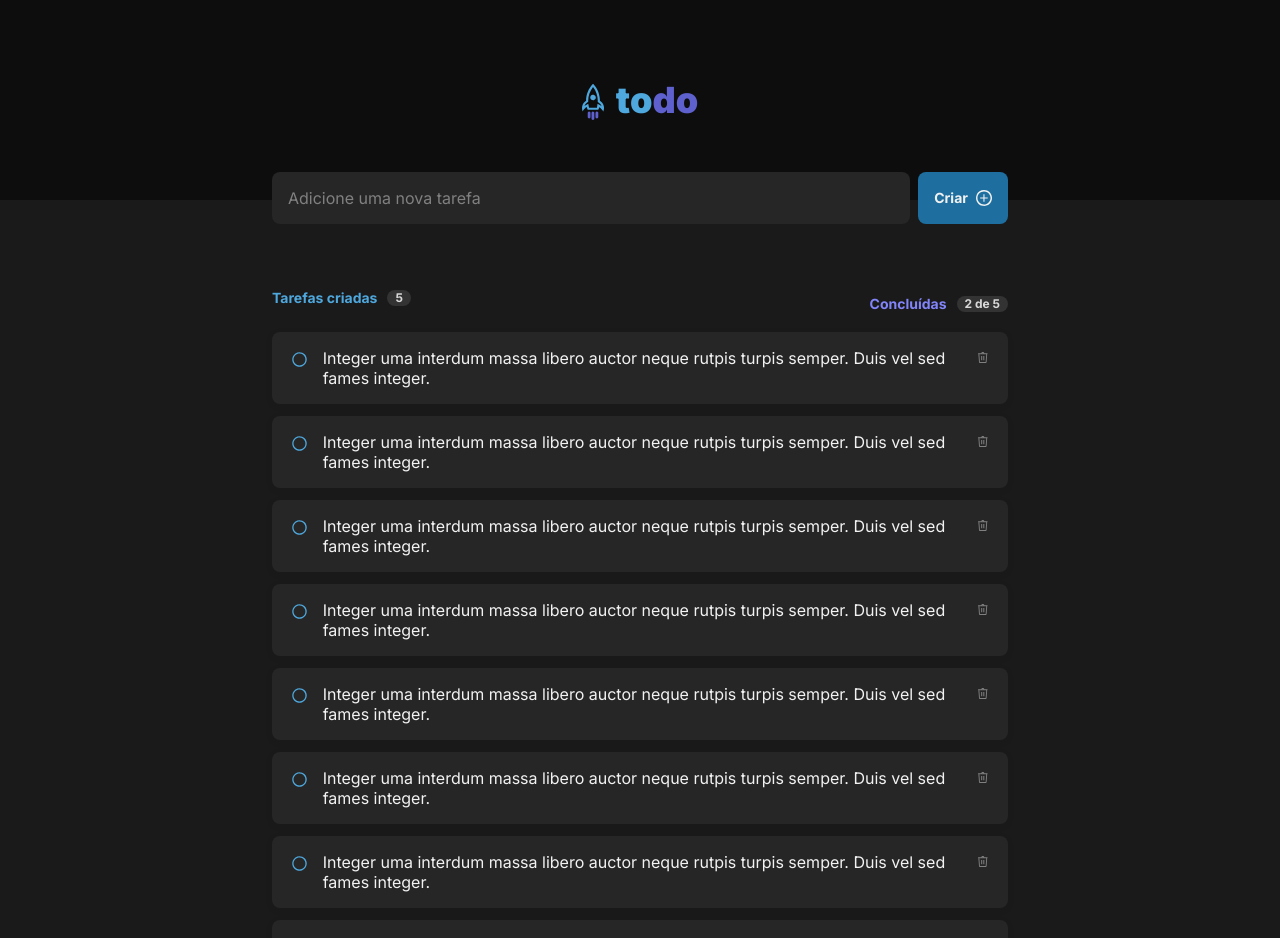
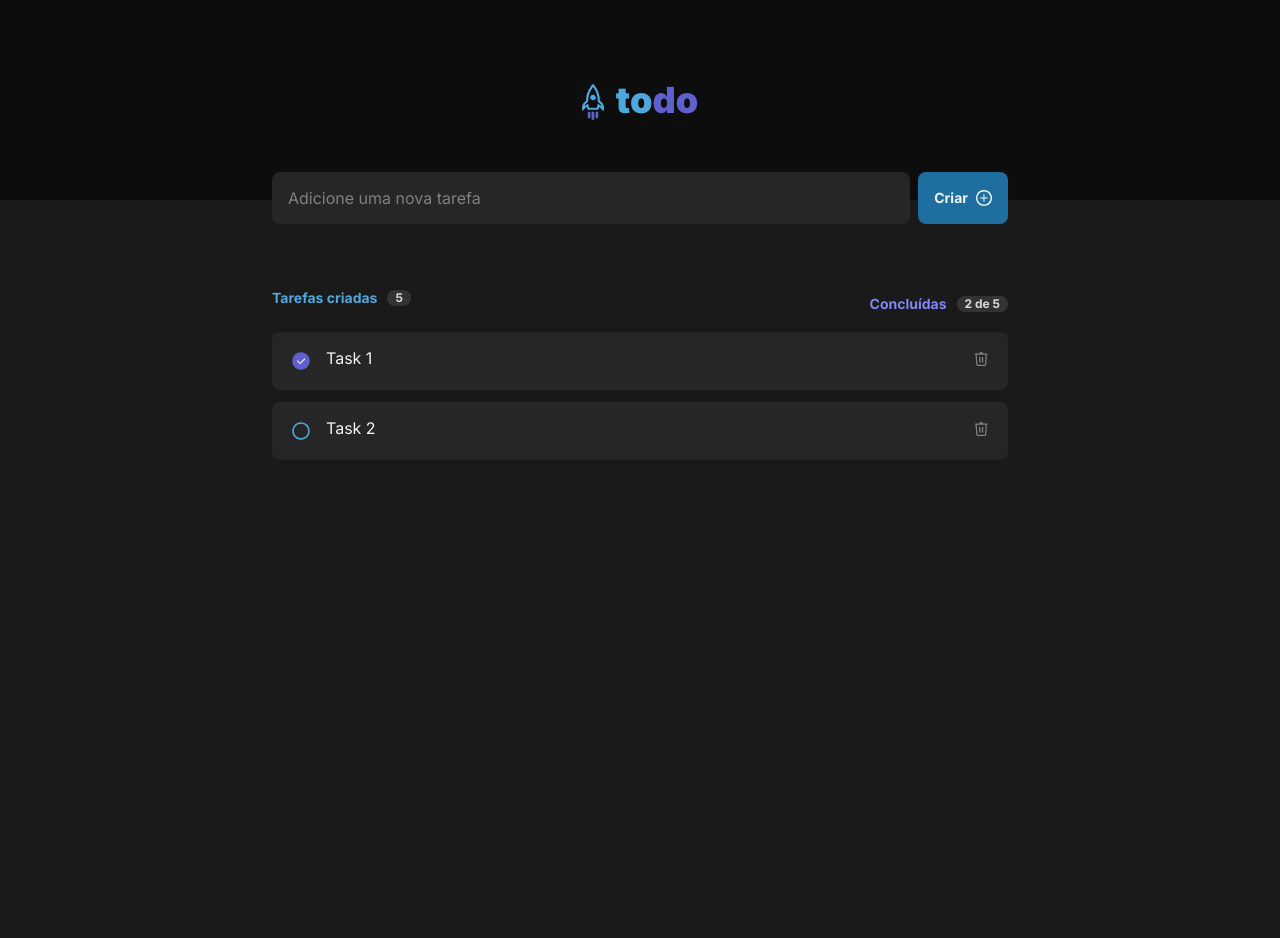
Before and after one commit to victorassiso/todo-list, a React (Vite) app: page / in a window 1280 px wide. Shown: the top 938 px of the page. After the commit the page ends 800 px from the top, so only its background shows below. Built offline with nearby package versions, Linux system fonts and the light colour scheme.

Commit message:
FEAT: Implement tasks rendering

```diff
--- a/src/App.tsx
+++ b/src/App.tsx
@@ -1,9 +1,19 @@
 import './global.css'
 
-import { AddNewTask } from './components/add-new-task'
 import { Header } from './components/header'
-import { Task } from './components/task'
-import { TaskListHeader } from './components/task-list-header'
+import { InputForm } from './components/input-form'
+import { TaskList } from './components/task-list'
+
+const tasks = [
+  {
+    name: 'Task 1',
+    status: true,
+  },
+  {
+    name: 'Task 2',
+    status: false,
+  },
+]
 
 export function App() {
   return (
@@ -11,22 +21,8 @@ export function App() {
       <Header />
       {/* Content */}
       <div className="-my-7 mx-auto mb-7 w-[736px] flex-grow flex-col">
-        <AddNewTask />
-        {/* Tasks List */}
-        <div className="mt-16">
-          <TaskListHeader />
-          {/* Tasks */}
-          <Task />
-          <Task />
-          <Task />
-          <Task />
-          <Task />
-          <Task />
-          <Task />
-          <Task />
-          <Task />
-          <Task />
-        </div>
+        <InputForm />
+        <TaskList taskList={tasks} />
       </div>
     </div>
   )
--- a/src/components/add-new-task.tsx
+++ b/src/components/input-form.tsx
@@ -1,6 +1,6 @@
 import addIcon from '../../public/images/plus.svg'
 
-export function AddNewTask() {
+export function InputForm() {
   return (
     <form className="flex flex-row gap-2">
       <input
@@ -10,7 +10,7 @@ export function AddNewTask() {
       ></input>
       <button
         type="submit"
-        className="justify-content bg-blue-dark flex items-center gap-2 rounded-lg p-4"
+        className="justify-content flex items-center gap-2 rounded-lg bg-blue-dark p-4"
       >
         <span className="text-sm font-bold text-gray-100">Criar</span>
         <img src={addIcon} alt="Plus icon" />
--- a/src/components/task-list-header.tsx
+++ b/src/components/task-list-header.tsx
@@ -2,14 +2,14 @@ export function TaskListHeader() {
   return (
     <div className="flex flex-row justify-between">
       <div className="mb-3 flex flex-row items-center gap-2.5 font-bold">
-        <span className="text-blue text-sm">Tarefas criadas</span>
+        <span className="text-sm text-blue">Tarefas criadas</span>
         <span className="rounded-full bg-gray-400 pl-2 pr-2 text-xs text-gray-200">
           5
         </span>
       </div>
 
       <div className="flex flex-row items-center gap-2.5 font-bold">
-        <span className="text-purple text-sm">Concluídas </span>
+        <span className="text-sm text-purple">Concluídas </span>
         <span className="rounded-full bg-gray-400 pl-2 pr-2 text-xs text-gray-200">
           2 de 5
         </span>
--- /dev/null
+++ b/src/components/task-list.tsx
@@ -0,0 +1,13 @@
+import { Task, TaskProps } from './task'
+import { TaskListHeader } from './task-list-header'
+
+export function TaskList({ taskList }: { taskList: TaskProps[] }) {
+  return (
+    <div className="mt-16">
+      <TaskListHeader />
+      {taskList.map((task: TaskProps, i) => (
+        <Task key={i} name={task.name} status={task.status} />
+      ))}
+    </div>
+  )
+}
--- a/src/components/task.tsx
+++ b/src/components/task.tsx
@@ -1,16 +1,23 @@
 import checkboxFalse from '../../public/images/checkboxFalse.svg'
+import checkboxTrue from '../../public/images/checkboxTrue.svg'
 import trash from '../../public/images/trash.svg'
 
-export function Task() {
+export interface TaskProps {
+  name: string
+  status: boolean
+}
+
+export function Task({ name, status }: TaskProps) {
   return (
     <div className="border-1 mt-3 flex flex-row items-start gap-3 rounded-lg border-gray-400 bg-gray-500 p-4 shadow-[0_2px_8px_0_rgba(0,0,0,0.06)]">
       <div>
-        <img className="p-1" src={checkboxFalse} alt="" />
+        {status ? (
+          <img className="p-1" src={checkboxTrue} alt="" />
+        ) : (
+          <img className="p-1" src={checkboxFalse} alt="" />
+        )}
       </div>
-      <p className="text-gray-100">
-        Integer uma interdum massa libero auctor neque rutpis turpis semper.
-        Duis vel sed fames integer.
-      </p>
+      <p className="flex-grow text-gray-100">{name}</p>
       <div>
         <img className="p-1" src={trash} alt="" />
       </div>
```
